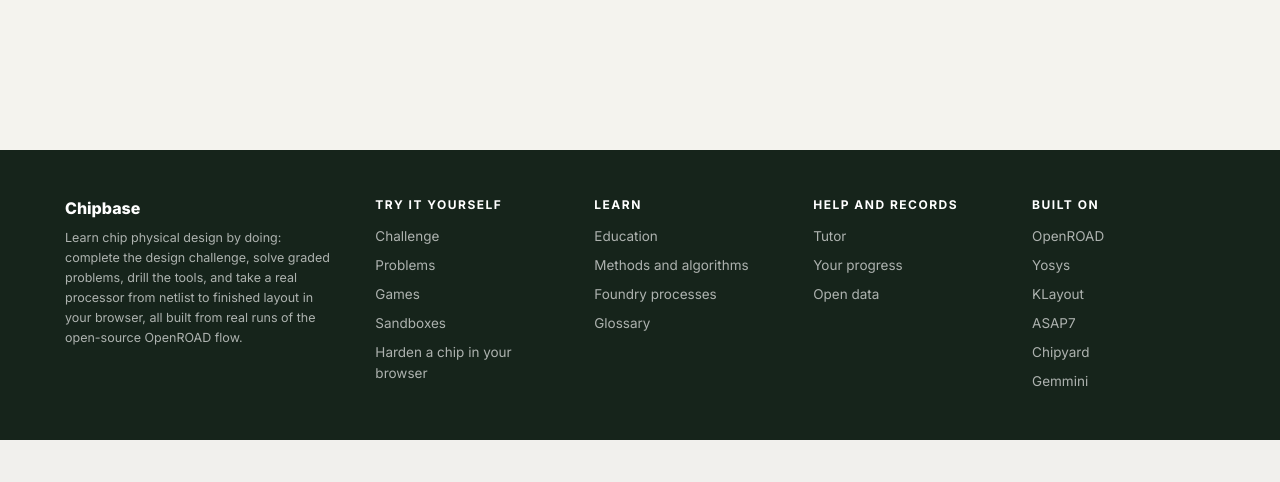
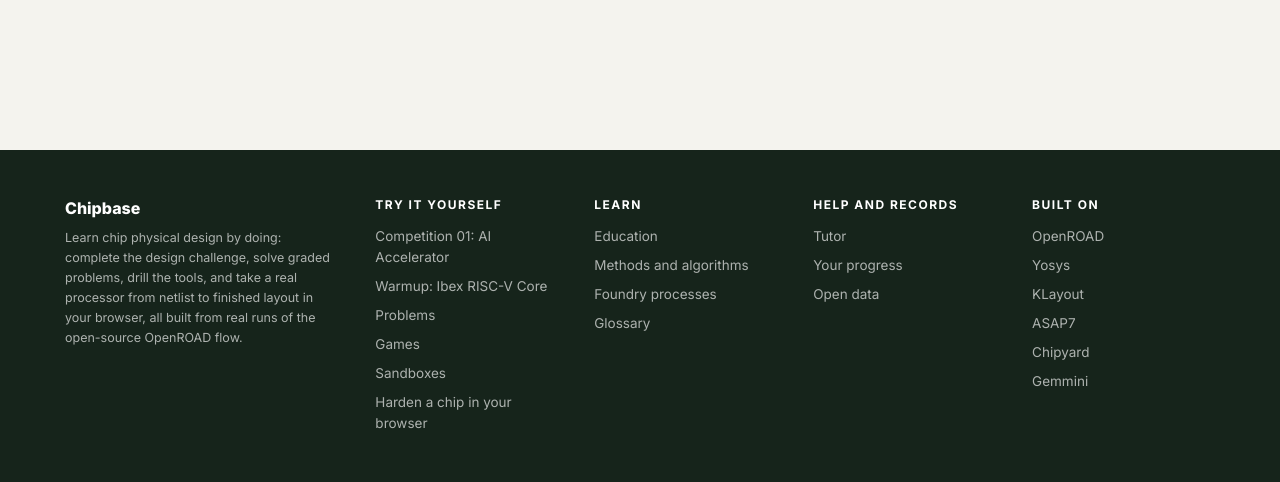
Before and after one commit to Samcooper01/chipbase, a FastAPI app: page /challenges/gemmini/workload in a window 1280 px wide. Shown: the part 2575-3057 px from the top of the page. Before the commit the page ends 3015 px from the top, so only its background shows below. Run offline with FastAPI, Linux system fonts and the light colour scheme.

Commit message:
Show the 12-hour budget and the Ibex warmup on the front page
The front page's challenge banner now says Competition 01 has a 12-hour
compute budget and offers the Ibex warmup under it as the quick way to
start. The footer lists both challenges, and the front page's challenge
list links the warmup to its own page.

Co-Authored-By: Claude Opus 5.5 <noreply@anthropic.com>

```diff
--- a/app/site_catalog.py
+++ b/app/site_catalog.py
@@ -17,6 +17,16 @@ BANNER_TEXT = {
     "cva6-ppa": "Harden the full Gemmini design, an open-source AI "
                 "accelerator, from RTL (Register Transfer Level) to GDSII (Graphic Design System II) "
                 "with open tools. Entries are scored on clock speed, area and power.",
+}
+
+# how long a run takes, so the banner shows Competition 01 is a long design
+BANNER_BUDGET = {
+    "cva6-ppa": "12-hour compute budget: the reference flow takes about 6 hours",
+}
+# the warmup under it, as the quick way to start
+BANNER_WARMUP = {
+    "ibex": "A 1-hour budget, and the reference builds in 15 minutes. Same flow, same scoring, "
+            "with a leaderboard of its own.",
 }
 
 # the open-source tools and process kits the site is built on, for the
@@ -119,7 +129,8 @@ def catalog() -> dict:
     challenges = {
         "title": "Challenges", "href": "/challenges", "count": len(chs), "unit": "open" if len(chs) == 1 else "challenges",
         "blurb": "Open design competitions: one design, one score, leaders reproduced from their containers.",
-        "items": [{"title": _name(c["title"]), "href": "/challenges", "note": c.get("status", "")} for c in chs],
+        "items": [{"title": _name(c["title"]), "href": "/challenges" if i == 0 else f"/challenges/{c['slug']}",
+                   "note": c.get("status", "")} for i, c in enumerate(chs)],
     }
 
     # ---- help and records
@@ -165,5 +176,10 @@ def _banner(chs):
     entries = c.get("entries") or []
     podium = sorted(entries, key=lambda e: -e["fom"])[:3]
     podium += [None] * (3 - len(podium))
+    # the challenge's warmup, shown under it on the banner as the easier way in
+    w = challenge_content.get(c.get("warmup") or "")
+    warmup = w and {"title": _name(w["title"]), "href": f"/challenges/{w['slug']}", "img": w.get("callout_img"),
+                    "img_alt": w.get("callout_img_alt", ""), "line": BANNER_WARMUP.get(w["slug"], "")}
     return {"title": _name(c["title"]), "blurb": first, "status": c.get("status", ""), "href": "/challenges",
+            "budget": BANNER_BUDGET.get(c.get("slug"), ""), "warmup": warmup,
             "more": len(chs) - 1, "podium": podium, "baseline_fom": "1.000"}
--- a/app/templates/base.html
+++ b/app/templates/base.html
@@ -230,7 +230,8 @@
       </div>
       <div class="footer-col">
         <h4>Try it yourself</h4>
-        <a href="/challenges">Challenge</a>
+        <a href="/challenges">Competition 01: AI Accelerator</a>
+        <a href="/challenges/ibex">Warmup: Ibex RISC-V Core</a>
         <a href="/problems">Problems</a>
         <a href="/games">Games</a>
         <a href="/sandboxes">Sandboxes</a>
```
Also changed, not shown: app/templates/home.html (+32 -0 lines).
